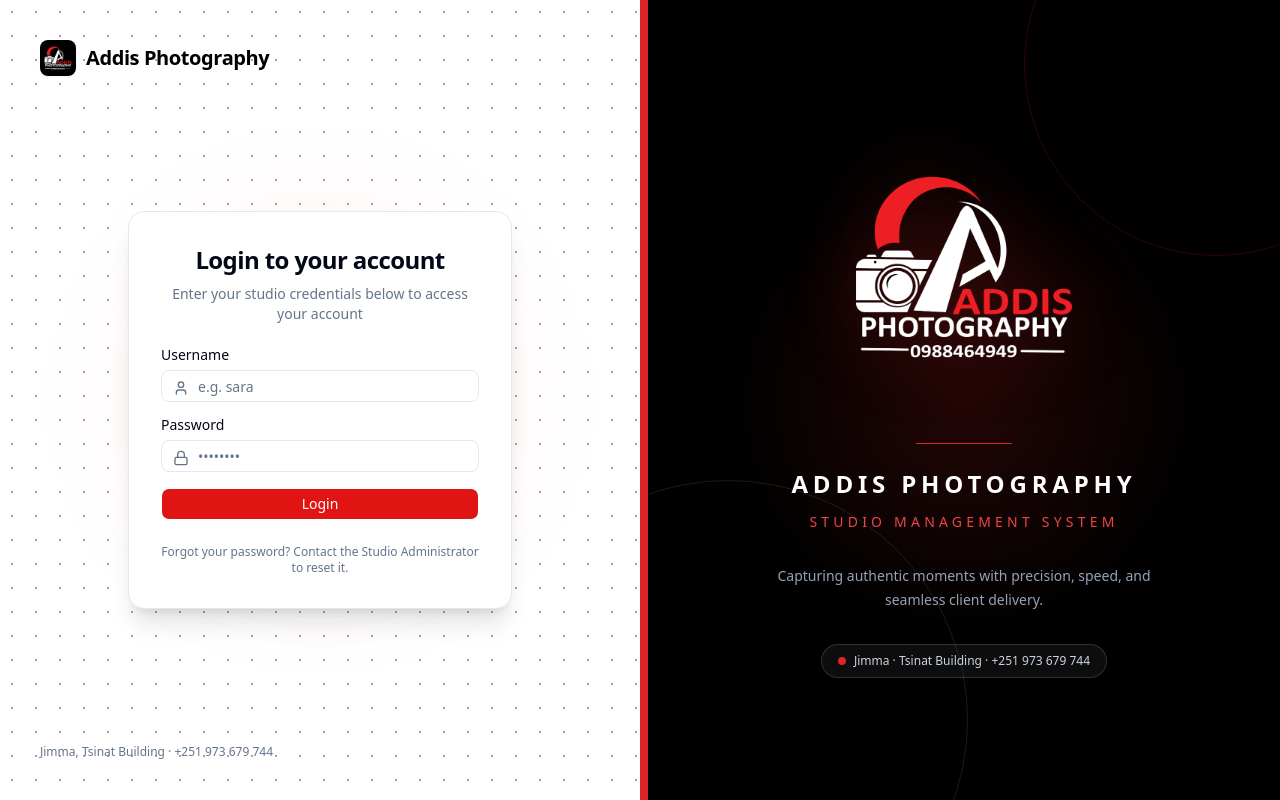
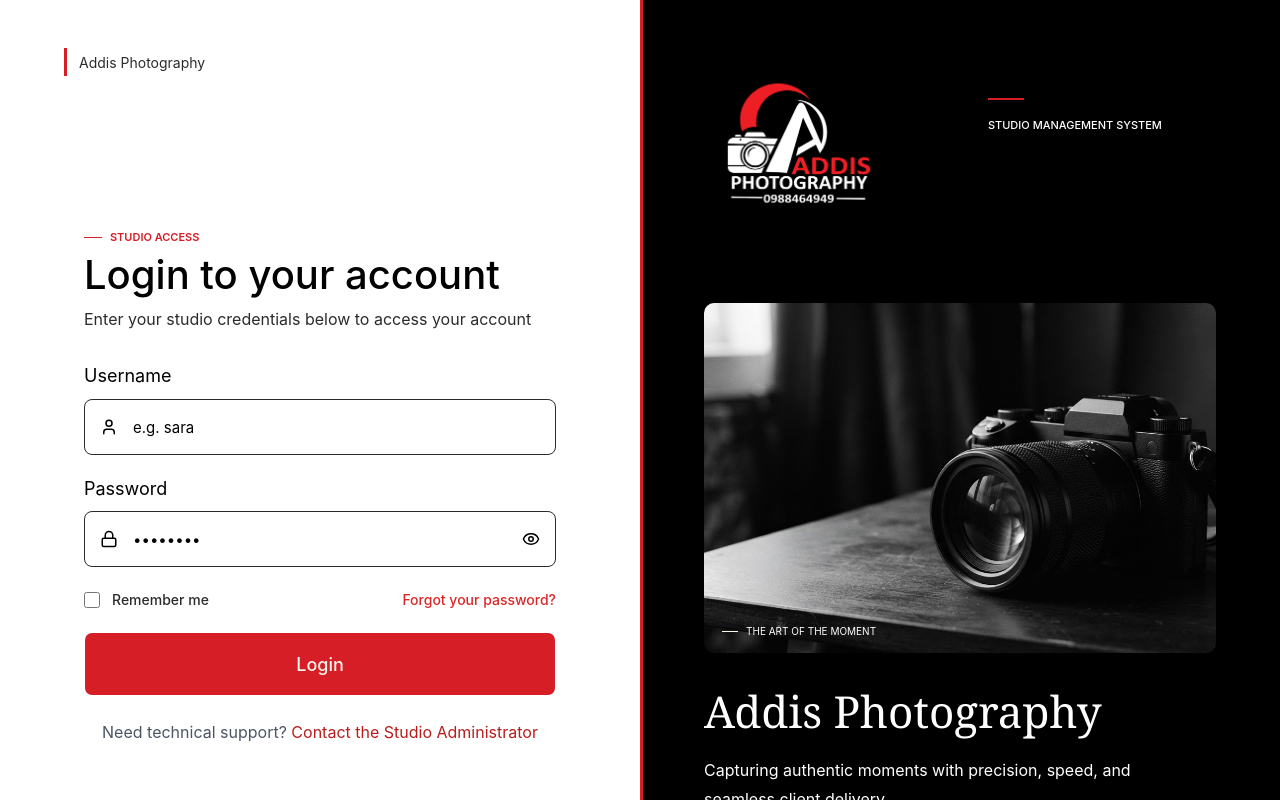
Before and after one commit to hab-labs/addis-photography, a Next.js app: page /login in a window 1280 px wide. Shown: the top 800 px of the page. Built offline with nearby package versions, Linux system fonts and the light colour scheme.

Commit message:
feat(login): refine studio access screen and add remember-me support

```diff
--- a/src/app/login/page.tsx
+++ b/src/app/login/page.tsx
@@ -1,73 +1,71 @@
 import { LoginForm } from "@/components/login-form";
+import { MapPin, Phone } from "lucide-react";
 
 export default function LoginPage() {
   return (
-    <div className="grid min-h-svh lg:grid-cols-2 bg-white">
-      {/* Left Column: Form with Layered Modern Background */}
-      <div className="relative flex flex-col justify-between p-6 sm:p-10 overflow-hidden bg-white">
-        {/* Subtle grid pattern background */}
-        <div
-          className="absolute inset-0 opacity-40  pointer-events-none"
-          style={{
-            backgroundImage: `
-              radial-gradient(#111827 1px, transparent 1px)
-            `,
-            backgroundSize: "24px 24px",
-          }}
-        />
-
-        {/* Soft ambient lighting glow behind the form */}
-        <div className="absolute top-1/2 left-1/2 -translate-x-1/2 -translate-y-1/2 w-80 h-80 bg-red-600/10 rounded-full blur-3xl pointer-events-none" />
-
-        {/* Top Studio Header */}
-        <div className="relative z-10  flex items-center gap-2.5 font-semibold tracking-tight text-foreground">
-          <div className="flex h-9 w-9 items-center justify-center overflow-hidden rounded-lg bg-black shadow-sm">
-            <img src="/addis-photography-logo.png" alt="" className="h-9 w-9 object-contain" />
-          </div>
-          <span className="text-xl font-semibold text-black">Addis Photography</span>
+    <div className="font-referenceSans grid min-h-[960px] bg-white lg:grid-cols-2">
+      <section className="flex flex-col items-center justify-between bg-white px-8 py-10 sm:px-12 lg:items-stretch lg:px-16 lg:py-12">
+        <div className="flex h-7 w-full items-center gap-3 border-l-[3px] border-[#D51E25] pl-3 text-[14px] font-normal leading-[17px] text-[#2B2B2B]">
+          Addis Photography
         </div>
 
-        {/* Center: Frosted Glass Form Card */}
-        <div className="relative z-10 mx-auto flex w-full max-w-sm flex-col justify-center py-6">
-          <div className="rounded-2xl border border-slate-200 bg-white p-6 shadow-xl shadow-black/10 sm:p-8">
-            <LoginForm />
+        <div className="mx-auto w-full max-w-[472px]">
+          <LoginForm />
+        </div>
+
+        <div className="flex h-[13px] w-full items-center justify-between text-[11px] font-normal leading-[13px] text-black">
+          <span>Studio Management System</span>
+          <span className="flex items-center gap-1">
+            <span className="h-3 w-3 rounded-sm bg-black" />
+            Authorized studio access
+          </span>
+        </div>
+      </section>
+
+      <section className="relative hidden min-h-[960px] overflow-hidden bg-black px-8 py-12 pb-10 text-white after:absolute after:inset-y-0 after:left-0 after:w-[3px] after:bg-[#D51E25] lg:flex lg:flex-col lg:justify-between lg:px-16">
+        <div className="relative z-10 flex h-[190px] w-full items-start justify-between">
+          <div className="h-[190px] w-[220px] shrink-0 overflow-hidden">
+            <img
+              src="/addis-photography-logo.png"
+              alt="Addis Photography logo"
+              className="block h-[190px] w-[220px] object-contain object-left-top"
+            />
+          </div>
+          <div className="flex w-[228px] flex-col items-start gap-4 pt-[50px]">
+            <div className="h-0.5 w-9 bg-[#D51E25]" />
+            <span className="text-[11px] font-medium leading-[19px] text-white">STUDIO MANAGEMENT SYSTEM</span>
           </div>
         </div>
 
-        {/* Bottom Metadata */}
-        <div className="relative z-10 text-xs text-muted-foreground">
-          <span>Jimma, Tsinat Building · +251 973 679 744</span>
-        </div>
-      </div>
+        <div className="relative z-10 flex w-full flex-col gap-8">
+          <div className="relative flex h-[350px] w-full items-start overflow-hidden rounded-[10px]">
 
-      {/* Right Column: Studio Darkroom Visual */}
-      <div className="relative hidden overflow-hidden border-l-8 border-red-600 bg-black p-12 lg:flex lg:flex-col lg:items-center lg:justify-center">
-        <div className="pointer-events-none absolute inset-0 bg-[radial-gradient(circle_at_center,_rgba(220,38,38,0.16),_transparent_46%)]" />
-        <div className="pointer-events-none absolute -right-32 -top-32 h-96 w-96 rounded-full border border-red-600/20" />
-        <div className="pointer-events-none absolute -bottom-40 -left-40 h-[30rem] w-[30rem] rounded-full border border-white/10" />
-
-        <div className="relative z-10 flex w-full max-w-lg flex-col items-center text-center">
-          <img
-            src="/addis-photography-logo.png"
-            alt="Addis Photography logo"
-            className="h-72 w-72 object-contain drop-shadow-[0_0_35px_rgba(220,38,38,0.28)]"
-          />
-          <div className="mt-8 h-px w-24 bg-red-600" />
-          <h2 className="mt-6 text-2xl font-bold tracking-[0.2em] text-white">
-            ADDIS PHOTOGRAPHY
-          </h2>
-          <p className="mt-3 text-sm uppercase tracking-[0.3em] text-red-500">
-            Studio Management System
-          </p>
-          <p className="mt-8 max-w-sm text-sm leading-6 text-slate-400">
-            Capturing authentic moments with precision, speed, and seamless client delivery.
-          </p>
-          <div className="mt-8 inline-flex items-center gap-2 rounded-full border border-white/15 bg-white/5 px-4 py-2 text-xs text-slate-300">
-            <span className="h-2 w-2 animate-pulse rounded-full bg-red-600" />
-            Jimma · Tsinat Building · +251 973 679 744
+            <img
+              src="/login-camera.jpg"
+              alt="Camera on a dark studio surface"
+              className="absolute inset-0 h-full w-full object-cover"
+            />
+            <span className="absolute bottom-4 left-[18px] flex items-center gap-2 text-[10px] leading-3 text-white">
+              <span className="h-px w-4 bg-[#F8F5EF]" />
+              THE ART OF THE MOMENT
+            </span>
+          </div>
+          <div className="flex h-[129px] flex-col items-start gap-[18px]">
+            <h2 className="font-referenceSerif text-[44px] font-normal leading-[53px] text-white">Addis Photography</h2>
+            <p className="w-[500px] max-w-full text-[16px] font- leading-[29px] text-white">
+              Capturing authentic moments with precision, speed, and seamless client delivery.
+            </p>
           </div>
         </div>
-      </div>
+
+        <div className="relative z-10 flex h-[41px] w-full flex-col gap-6">
+          <div className="h-px w-full bg-white" />
+          <div className="flex h-4 w-full items-center justify-between text-[13px] leading-4">
+            <span className="flex items-center gap-2.5"><MapPin className="h-4 w-4 text-[#D51E25]" /> Jimma · Tsinat Building</span>
+            <span className="flex items-center gap-2.5 text-[#F8F5EF]"><Phone className="h-4 w-4 text-[#D51E25]" /> +251 973 679 744</span>
+          </div>
+        </div>
+      </section>
     </div>
   );
 }
--- a/src/components/login-form.tsx
+++ b/src/components/login-form.tsx
@@ -7,7 +7,7 @@
 import { Input } from '@/components/ui/input';
 import { Label } from '@/components/ui/label';
 import { useAuth } from '@/lib/auth/context';
-import { Lock, User, AlertCircle, Loader2 } from 'lucide-react';
+import { Lock, User, AlertCircle, Eye, EyeOff, Loader2 } from 'lucide-react';
 
 export function LoginForm({
   className,
@@ -17,6 +17,8 @@
   const { login } = useAuth();
   const [username, setUsername] = React.useState('');
   const [password, setPassword] = React.useState('');
+  const [showPassword, setShowPassword] = React.useState(false);
+  const [rememberMe, setRememberMe] = React.useState(false);
   const [loading, setLoading] = React.useState(false);
   const [serverError, setServerError] = React.useState<string | null>(null);
 
@@ -26,7 +28,7 @@
     setLoading(true);
 
     try {
-      const result = await login(username, password);
+      const result = await login(username, password, rememberMe);
 
       if (!result.success) {
         setServerError(result.error || 'Invalid credentials');
@@ -45,34 +47,38 @@
   return (
     <form
       onSubmit={handleSubmit}
-      className={cn('flex flex-col gap-6', className)}
+      className={cn('font-referenceSans flex w-full flex-col gap-8', className)}
       {...props}
     >
-      <div className="flex flex-col items-center gap-2 text-center">
-        <h1 className="text-2xl font-bold tracking-tight">
+      <div className="flex flex-col gap-2">
+        <p className="flex h-[13px] items-center gap-2 text-[11px] font-semibold leading-[13px] text-[#D51E25]">
+          <span className="h-px w-[18px] bg-[#D51E25]" />
+          STUDIO ACCESS
+        </p>
+        <h1 className="font-referenceDisplay text-[40px] font-medium leading-[46px] tracking-normal text-black">
           Login to your account
         </h1>
-        <p className="text-sm text-muted-foreground">
+        <p className="text-[16px] leading-[26px] text-[#2B2B2B]">
           Enter your studio credentials below to access your account
         </p>
       </div>
 
       {serverError && (
-        <div className="flex items-start gap-3 rounded-lg border border-destructive/20 bg-destructive/10 p-3 text-sm text-destructive">
+        <div className="flex items-start gap-3 rounded border border-red-200 bg-red-50 p-3 text-sm text-red-700">
           <AlertCircle className="mt-0.5 h-4 w-4 shrink-0" />
           <span>{serverError}</span>
         </div>
       )}
 
-      <div className="grid gap-4">
-        <div className="grid gap-2">
-          <Label htmlFor="username">Username</Label>
+      <div className="grid gap-6">
+        <div className="grid gap-3">
+          <Label htmlFor="username" className="font-referenceDisplay text-[18px] font-normal leading-[23px] text-black">Username</Label>
           <div className="relative">
-            <User className="absolute left-3 top-2.5 h-4 w-4 text-muted-foreground" />
+            <User className="absolute left-4 top-1/2 h-[18px] w-[18px] -translate-y-1/2 text-black" />
             <Input
               id="username"
               placeholder="e.g. sara"
-              className="pl-9"
+              className="h-14 rounded-lg border-[#2B2B2B] px-4 pl-12 text-[15px] leading-[18px] text-black shadow-none placeholder:text-black focus-visible:border-[#D51E25] focus-visible:ring-[#D51E25]/20 md:text-[15px]"
               value={username}
               onChange={(e) => setUsername(e.target.value)}
               disabled={loading}
@@ -81,24 +87,43 @@
           </div>
         </div>
 
-        <div className="grid gap-2">
-          <Label htmlFor="password">Password</Label>
+        <div className="grid gap-3">
+          <Label htmlFor="password" className="font-referenceDisplay text-[18px] font-normal leading-5 text-black">Password</Label>
           <div className="relative">
-            <Lock className="absolute left-3 top-2.5 h-4 w-4 text-muted-foreground" />
+            <Lock className="absolute left-4 top-1/2 h-[18px] w-[18px] -translate-y-1/2 text-black" />
             <Input
               id="password"
-              type="password"
+              type={showPassword ? 'text' : 'password'}
               placeholder="••••••••"
-              className="pl-9"
+              className="h-14 rounded-lg border-[#2B2B2B] px-4 pl-12 pr-12 text-[15px] leading-[18px] text-black shadow-none placeholder:text-black focus-visible:border-[#D51E25] focus-visible:ring-[#D51E25]/20 md:text-[15px]"
               value={password}
               onChange={(e) => setPassword(e.target.value)}
               disabled={loading}
               required
             />
+            <button type="button" onClick={() => setShowPassword((visible) => !visible)} className="absolute right-4 top-1/2 flex h-[18px] w-[18px] -translate-y-1/2 items-center justify-center p-0 text-black hover:text-slate-800" aria-label={showPassword ? 'Hide password' : 'Show password'}>
+              {showPassword ? <EyeOff className="h-[18px] w-[18px]" /> : <Eye className="h-[18px] w-[18px]" />}
+            </button>
           </div>
         </div>
 
-        <Button type="submit" className="w-full" disabled={loading}>
+        <div className="flex items-center justify-between gap-3">
+          <label className="flex cursor-pointer items-center gap-3 text-[14px] font-medium leading-[17px] text-[#2B2B2B]">
+            <input
+              type="checkbox"
+              checked={rememberMe}
+              onChange={(e) => setRememberMe(e.target.checked)}
+              className="h-4 w-4 rounded border-[#2B2B2B] text-[#D51E25] focus:ring-[#D51E25]/20"
+            />
+            Remember me
+          </label>
+
+          <button type="button" className="text-[14px] font-medium leading-[17px] text-red-600 hover:text-red-700">
+            Forgot your password?
+          </button>
+        </div>
+
+        <Button type="submit" className="font-referenceDisplay h-16 w-full rounded-lg bg-[#D51E25] px-5 text-[18px] font-medium leading-[23px] text-[#F8F5EF] hover:bg-[#D51E25]/90" disabled={loading}>
           {loading ? (
             <>
               <Loader2 className="mr-2 h-4 w-4 animate-spin" />
@@ -108,10 +133,11 @@
             'Login'
           )}
         </Button>
-      </div>
 
-      <div className="text-center text-xs text-muted-foreground">
-        Forgot your password? Contact the Studio Administrator to reset it.
+        <p className="text-center text-[16px] leading-[24px] text-gray-600">
+          Need technical support?{' '}
+          <span className="text-red-700">Contact the Studio Administrator</span>
+        </p>
       </div>
     </form>
   );
--- a/tailwind.config.ts
+++ b/tailwind.config.ts
@@ -15,7 +15,12 @@
       },
     },
     extend: {
-      colors: {
+    fontFamily: {
+      referenceSans: ["Inter", "Arial", "Helvetica", "sans-serif"],
+      referenceDisplay: ["Plus Jakarta Sans", "Inter", "Arial", "sans-serif"],
+      referenceSerif: ["Lora", "Georgia", "Times New Roman", "serif"],
+    },
+    colors: {
 
         border: "hsl(var(--border))",
         input: "hsl(var(--input))",
```
Also changed, not shown: src/app/(staff)/layout.tsx (+13 -13 lines), src/app/(staff)/today/page.tsx (+15 -15 lines), src/app/globals.css (+49 -0 lines), src/lib/auth/context.tsx (+47 -8 lines), public/login-camera.jpg (added).
